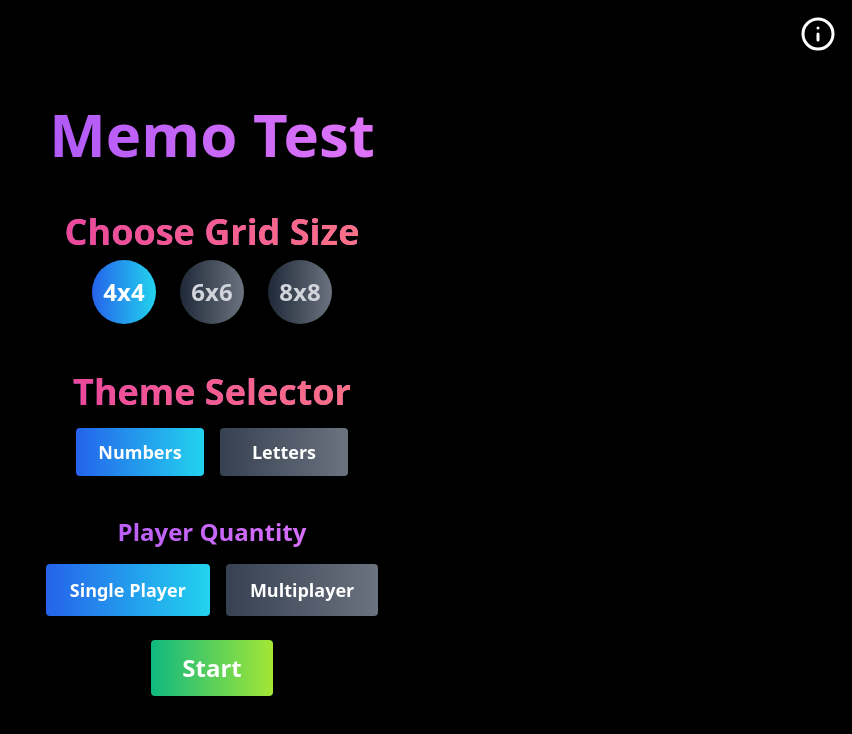
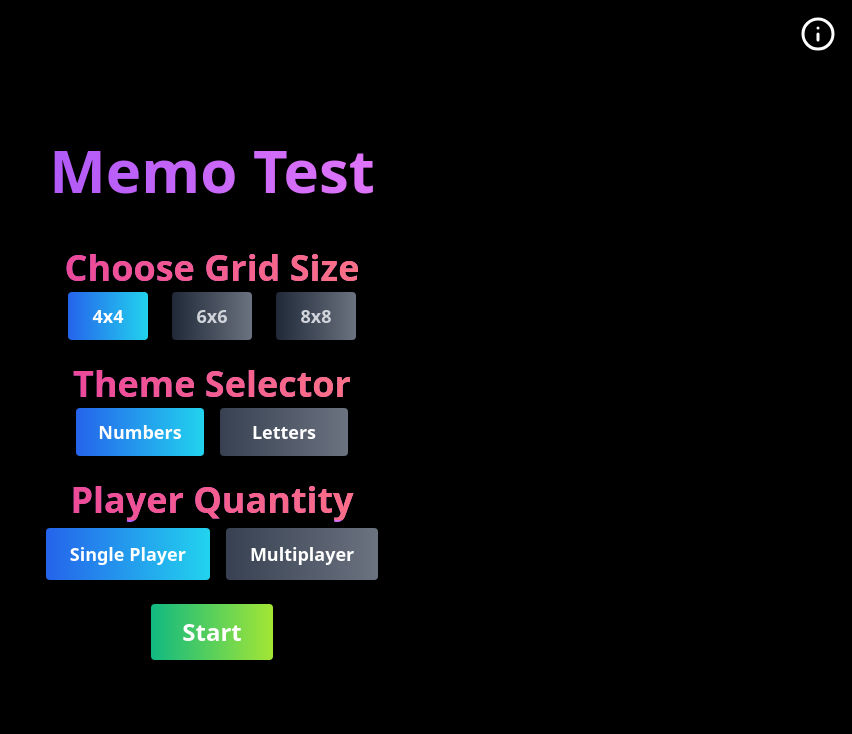
Before and after one commit to itsjoacor/unq-ui-joaquin-rodriguez-trabajo-final, a React (Vite) app: page / in a window 1280 px wide. Shown: the top 734 px of the page, without its empty margins (428-1280 px from the left). Built offline with nearby package versions, Linux system fonts and the light colour scheme.

Commit message:
Extract PlayersSetUp

```diff
--- a/src/pages/home/page.jsx
+++ b/src/pages/home/page.jsx
@@ -1,6 +1,7 @@
 import React, { useState } from "react";
 import BoardSize from "../../shared/components/home/BoardSize";
 import ThemeSelector from "../../shared/components/home/ThemeSelector";
+import PlayersSetUp from "../../shared/components/home/PlayerSetUp";
 import { useNavigate } from "react-router-dom";
 import { FiInfo } from "react-icons/fi";
 
@@ -30,8 +31,10 @@ function GamePlaySetUp() {
 				<FiInfo />
 			</button>
 
-      <div className="bg-black rounded-lg shadow-lg p-10 w-[90%] max-w-md flex flex-col items-center justify-center
-      bg-gradient-to-r from-purple-500 to-fuchsia-400 bg-clip-text text-transparent">
+			<div
+				className="bg-black rounded-lg shadow-lg p-10 w-[90%] max-w-md flex flex-col items-center justify-center
+      bg-gradient-to-r from-purple-500 to-fuchsia-400 bg-clip-text text-transparent"
+			>
 				<h1 className="text-6xl font-bold mb-6 text-center pb-6">Memo Test</h1>
 
 				<BoardSize
@@ -44,31 +47,10 @@ function GamePlaySetUp() {
 					setSelectedTheme={setSelectedTheme}
 				/>
 
-        <h2 className="text-2xl font-semibold text-center mt-6">
-          Player Quantity
-        </h2>
-        <div className="mt-4 flex space-x-4">
-          <button
-            onClick={() => setMultiplayer(false)}
-            className={`px-6 py-3 text-white text-lg font-bold rounded ${
-              !multiplayer
-                ? "bg-gradient-to-r from-blue-600 to-cyan-400 text-white"
-                : "bg-gradient-to-r from-gray-700 to-gray-500 text-white hover:from-gray-600 hover:to-gray-500"
-            }`}
-          >
-            Single Player
-          </button>
-          <button
-            onClick={() => setMultiplayer(true)}
-            className={`px-6 py-3 text-white text-lg font-bold rounded ${
-              multiplayer
-                ? "bg-gradient-to-r from-blue-600 to-cyan-400 text-white"
-                : "bg-gradient-to-r from-gray-700 to-gray-500 text-white hover:from-gray-600 hover:to-gray-500"
-            }`}
-          >
-            Multiplayer
-          </button>
-        </div>
+				<PlayersSetUp
+					multiplayer={multiplayer}
+					setMultiplayer={setMultiplayer}
+				/>
 
 				<button
 					onClick={handleStart}
--- a/src/shared/components/home/BoardSize.jsx
+++ b/src/shared/components/home/BoardSize.jsx
@@ -3,7 +3,7 @@ import React from "react";
 function BoardSize({ selectedSize, setSelectedSize }) {
 	return (
 		<div className="flex flex-col items-center justify-center h-full">
-			<h2 className="text-4xl font-bold mb-2 bg-gradient-to-r from-pink-500 to-rose-400 bg-clip-text text-transparent">
+			<h2 className="text-4xl font-bold mb-1 bg-gradient-to-r from-pink-500 to-rose-400 bg-clip-text text-transparent">
 				Choose Grid Size
 			</h2>
 			<div className="flex space-x-6">
@@ -11,7 +11,7 @@ function BoardSize({ selectedSize, setSelectedSize }) {
 					<button
 						key={size}
 						onClick={() => setSelectedSize(size)}
-						className={`w-16 h-16 rounded-full flex items-center justify-center text-2xl font-bold ${
+						className={`w-20 h-12 flex items-center justify-center text-lg font-bold rounded ${
 							selectedSize === size
 								? "bg-gradient-to-r from-blue-600 to-cyan-400 text-white"
 								: "bg-gradient-to-r from-gray-800 to-gray-500 text-gray-300 hover:from-gray-600 hover:to-gray-500"
--- /dev/null
+++ b/src/shared/components/home/PlayerSetUp.jsx
@@ -0,0 +1,35 @@
+import React from "react";
+
+function PlayersSetUp({ multiplayer, setMultiplayer }) {
+	return (
+		<div className="mt-6">
+			<h2 className="text-4xl font-semibold mb-2 text-center bg-gradient-to-r from-pink-500 to-rose-400 bg-clip-text text-transparent">
+				Player Quantity
+			</h2>
+			<div className="mt-1 flex space-x-4 justify-center">
+				<button
+					onClick={() => setMultiplayer(false)}
+					className={`px-6 py-3 text-white text-lg font-bold rounded ${
+						!multiplayer
+							? "bg-gradient-to-r from-blue-600 to-cyan-400 text-white"
+							: "bg-gradient-to-r from-gray-700 to-gray-500 text-white hover:from-gray-600 hover:to-gray-500"
+					}`}
+				>
+					Single Player
+				</button>
+				<button
+					onClick={() => setMultiplayer(true)}
+					className={`px-6 py-3 text-white text-lg font-bold rounded ${
+						multiplayer
+							? "bg-gradient-to-r from-blue-600 to-cyan-400 text-white"
+							: "bg-gradient-to-r from-gray-700 to-gray-500 text-white hover:from-gray-600 hover:to-gray-500"
+					}`}
+				>
+					Multiplayer
+				</button>
+			</div>
+		</div>
+	);
+}
+
+export default PlayersSetUp;
--- a/src/shared/components/home/ThemeSelector.jsx
+++ b/src/shared/components/home/ThemeSelector.jsx
@@ -2,8 +2,8 @@ import React from "react";
 
 function ThemeSelector({ selectedTheme, setSelectedTheme }) {
 	return (
-		<div className="mt-6 pb-4 pt-6 flex flex-col items-center justify-center">
-			<h2 className="text-4xl font-semibold mb-4 text-center bg-gradient-to-r from-pink-500 to-rose-400 bg-clip-text text-transparent">
+		<div className="mt-2 pt-4 flex flex-col items-center justify-center">
+			<h2 className="text-4xl font-semibold mb-1 text-center bg-gradient-to-r from-pink-500 to-rose-400 bg-clip-text text-transparent">
 				Theme Selector
 			</h2>
 			<div className="flex space-x-4">
```
Lines whose indentation alone changed are shown as unchanged.
